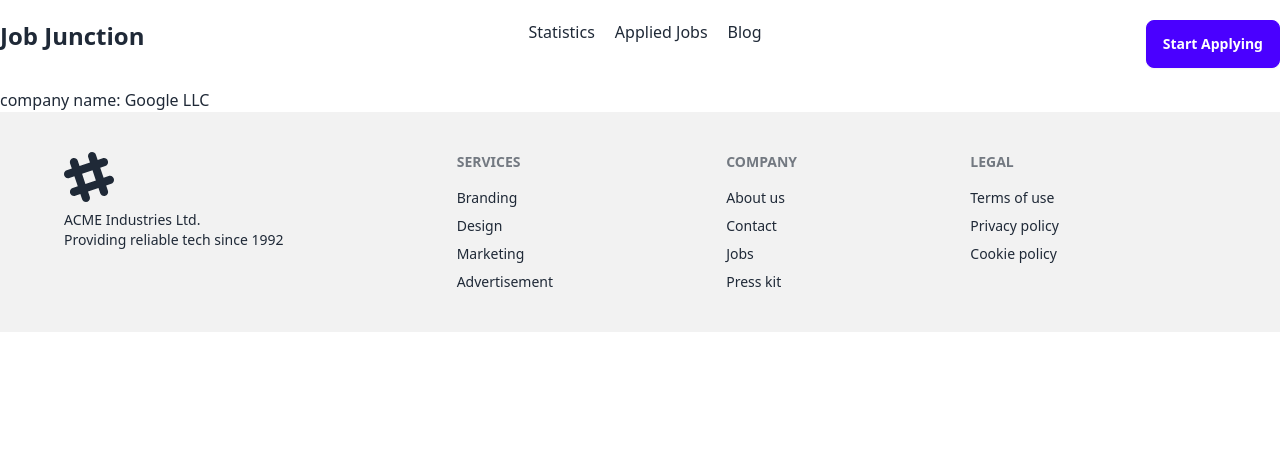
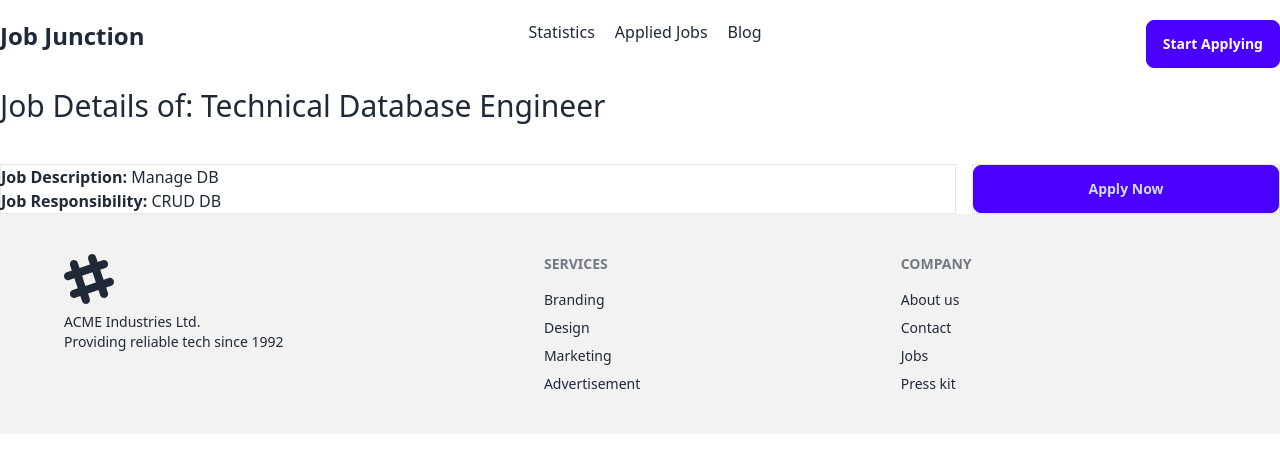
Before and after one commit to tanveer19/A09-career-hub, a React (Vite) app: page /job/1 in a window 1280 px wide. Shown: the top 472 px of the page. Built offline with nearby package versions, Linux system fonts and the light colour scheme.

Commit message:
47-6 Load job details page and display || useParams || useLoaderData

```diff
--- a/src/components/Footer/Footer.jsx
+++ b/src/components/Footer/Footer.jsx
@@ -37,12 +37,6 @@ const Footer = () => {
             <a className="link link-hover">Jobs</a>
             <a className="link link-hover">Press kit</a>
           </nav>
-          <nav>
-            <h6 className="footer-title">Legal</h6>
-            <a className="link link-hover">Terms of use</a>
-            <a className="link link-hover">Privacy policy</a>
-            <a className="link link-hover">Cookie policy</a>
-          </nav>
         </div>
       </footer>
     </div>
--- a/src/components/Home/Home.jsx
+++ b/src/components/Home/Home.jsx
@@ -23,12 +23,12 @@ const Home = () => {
   }, []);
 
   return (
-    <div className="">
+    <div>
       <div className="flex">
-        <div className="">
+        <div>
           <h1 className="text-4xl font-bold">
             One Step <br /> Closer To Your <br />
-            <span className="">Dream Job</span>
+            <span>Dream Job</span>
           </h1>
           <p>
             Explore thousands of job opportunities with all the information you
@@ -67,14 +67,12 @@ const Home = () => {
           Explore thousands of job opportunities with all the information you
           need. Its your future
         </p>
-        <div className="">
-          <div className="grid grid-cols-2 gap-6 text-start">
-            {jobs.slice(0, dataLength).map((job) => (
-              <Job key={job.id} job={job}></Job>
-            ))}
-          </div>
+        <div className="grid grid-cols-2 gap-6 text-start">
+          {jobs.slice(0, dataLength).map((job) => (
+            <Job key={job.id} job={job}></Job>
+          ))}
         </div>
-        <div className={dataLength === jobs.length && "hidden"}>
+        <div className={dataLength === jobs.length ? "hidden" : ""}>
           <button
             onClick={() => setDataLength(jobs.length)}
             type="button"
--- a/src/components/JobDetails/JobDetails.jsx
+++ b/src/components/JobDetails/JobDetails.jsx
@@ -1,12 +1,46 @@
+import { useParams } from "react-router-dom";
 import { useLoaderData } from "react-router-dom";
 
 const JobDetails = () => {
-  const job = useLoaderData();
-  const { companyName } = job;
-  console.log(companyName);
+  //for loader: () => fetch("/job.json"),
+  const jobs = useLoaderData();
+
+  // for   path: "/job/:id",
+  const { id } = useParams();
+
+  const idInt = parseInt(id);
+  const job = jobs.find((job) => job.id === idInt);
+  const {
+    companyLogo,
+    jobTitle,
+    companyName,
+    remote,
+    time,
+    location,
+    salary,
+    jobDescription,
+    jobResponsibility,
+    educationalRequirements,
+    experiences,
+  } = job;
+  console.log(job);
   return (
     <div>
-      <h3>company name: {companyName}</h3>
+      <h2 className="text-3xl mb-10">Job Details of: {jobTitle} </h2>
+      <div className="grid gap-4 md:grid-cols-4 ">
+        <div className="border md:col-span-3">
+          <h3>
+            <span className="font-bold">Job Description:</span> {jobDescription}
+          </h3>
+          <h3>
+            <span className="font-bold">Job Responsibility:</span>{" "}
+            {jobResponsibility}
+          </h3>
+        </div>
+        <div className="border">
+          <button className="btn btn-primary w-full">Apply Now</button>
+        </div>
+      </div>
     </div>
   );
 };
--- a/src/main.jsx
+++ b/src/main.jsx
@@ -34,14 +34,9 @@ const router = createBrowserRouter([
         element: <Blog></Blog>,
       },
       {
-        path: "/job/:jobId",
-        loader: ({ params }) => {
-          const jobId = params.jobId;
-          return fetch("/job.json")
-            .then((response) => response.json())
-            .then((data) => data.find((job) => job.id === parseInt(jobId)));
-        },
+        path: "/job/:id",
         element: <JobDetails></JobDetails>,
+        loader: () => fetch("/job.json"),
       },
     ],
   },
```
Also changed, not shown: 1 other file (tests, documents, lock files or other folders).
